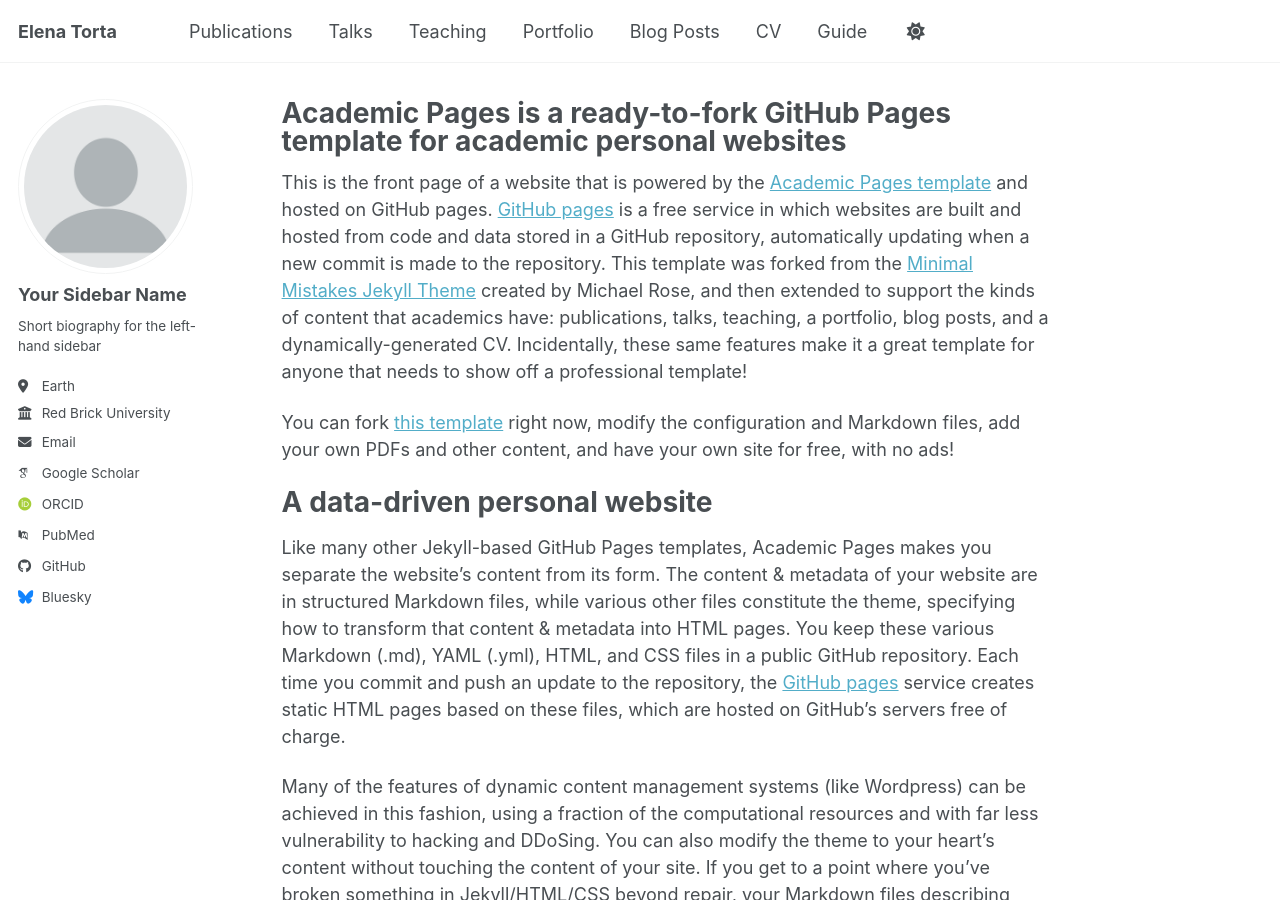
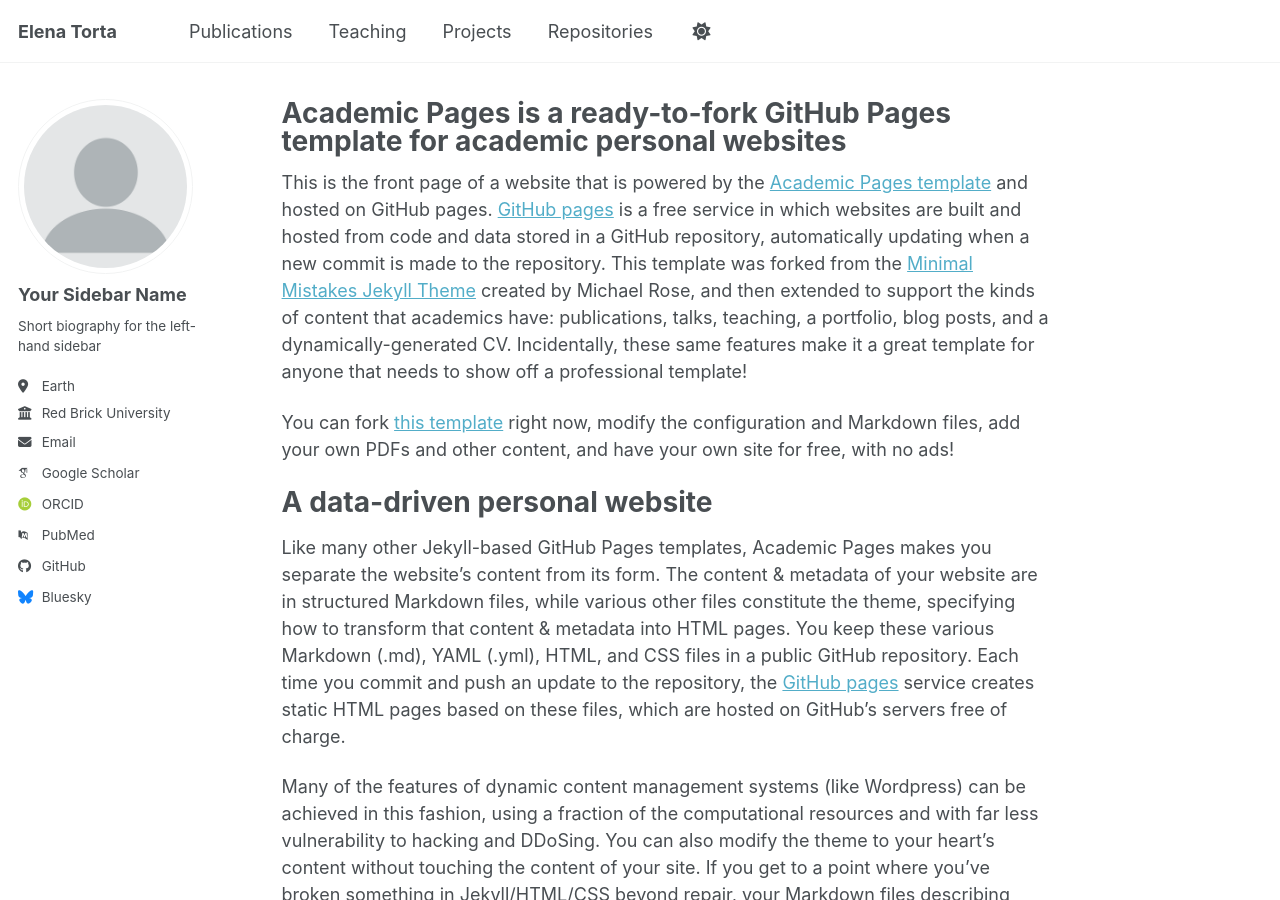
Before and after one commit to elenatorta/elenatorta.github.io, a Jekyll site: the page built from _pages/about.md, in a window 1280 px wide and 900 px high. Built offline with Jekyll 4.4.1, drawn with Linux system fonts in a browser that asks for light colours; some web fonts are replaced; a script bundle is joined from its source files by our own code; library files that are not in the unit come from our copies.

Commit message:
Update navigation.yml

```diff
--- a/_data/navigation.yml
+++ b/_data/navigation.yml
@@ -11,23 +11,20 @@
   - title: "Publications"
     url: /publications/
 
-  - title: "Talks"
-    url: /talks/
-
   - title: "Teaching"
     url: /teaching/
 
-  - title: "Portfolio"
+  - title: "Projects"
     url: /portfolio/
 
-  - title: "Blog Posts"
+  - title: "Repositories"
     url: /year-archive/
 
-  - title: "CV"
-    url: /cv/
+  #- title: "CV"
+  #  url: /cv/
 
   # - title: "CV"
   #   url: /cv-json/
 
-  - title: "Guide"
-    url: /markdown/
+  #- title: "Guide"
+  #  url: /markdown/
```
